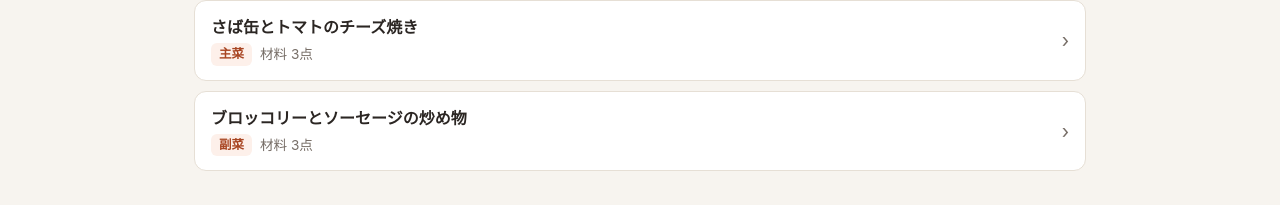
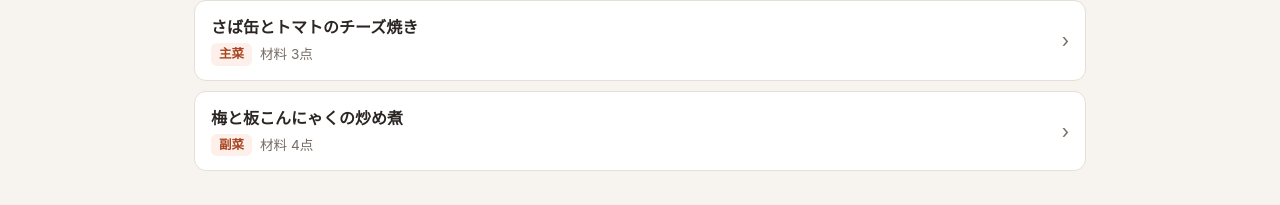
Before and after one commit to zeebraokamoto/-, a plain HTML site: page index.html in a window 1280 px wide. Shown: the part 440-645 px from the top of the page. Drawn offline with Linux system fonts and the light colour scheme.

Commit message:
Add files via upload

```diff
--- a/index.html
+++ b/index.html
@@ -427,7 +427,7 @@
         </div>
         <p class="hint" id="shoppingScopeLabel" style="margin-top:0;margin-bottom:10px;"></p>
         <div class="search-row">
-          <select id="customShopKind" style="max-width:190px;"></select>
+          <select id="customShopKind" style="max-width:200px;"></select>
           <input type="text" id="customShopInput" placeholder="追加の買い物アイテムを入力..." style="flex:1;min-width:160px;" />
           <button type="button" class="btn-primary" id="btnAddCustomShop">追加</button>
         </div>
@@ -542,12 +542,12 @@
   </nav>
 
   <script>
-    const STORAGE_KEY = 'uchino_recipe_app_state_v5';
+    const STORAGE_KEY = 'uchino_recipe_app_state_v6';
     const DEFAULT_SHARE_KEY = 'uchino-recipe-1203';
     const WEEKS = [1, 2, 3, 4];
     const DAYS = ['月', '火', '水', '木', '金', '土', '日'];
 
-    // 買い物リストの区分順（指定順）
+    // 買い物リストの区分順（その他＝食材、調味料＝調味料・油・だしなど）
     const SHOP_KINDS = [
       '果物',
       '野菜',
@@ -558,7 +558,8 @@
       '卵',
       '牛乳などの乳製品',
       '冷凍',
-      'その他'
+      'その他',
+      '調味料'
     ];
 
     // 数量ドロップダウン（分数・よく使う数字・カスタム）
@@ -589,8 +590,8 @@
           ingredients: [
             { group: '', kind: '肉', name: '鶏もも肉', amount: '300', customAmount: '', unit: 'g' },
             { group: 'A', kind: '野菜', name: '長ねぎ', amount: '1/2', customAmount: '', unit: '本' },
-            { group: 'A', kind: 'その他', name: 'ごま油', amount: '1', customAmount: '', unit: '大さじ' },
-            { group: 'A', kind: 'その他', name: '鶏がらスープの素', amount: '1', customAmount: '', unit: '小さじ' }
+            { group: 'A', kind: '調味料', name: 'ごま油', amount: '1', customAmount: '', unit: '大さじ' },
+            { group: 'A', kind: '調味料', name: '鶏がらスープの素', amount: '1', customAmount: '', unit: '小さじ' }
           ],
           steps: '1. 鶏もも肉にAをかけ、電子レンジ（600W）で約5〜6分加熱する。',
           memo: '',
@@ -603,8 +604,8 @@
           ingredients: [
             { group: '', kind: '肉', name: '豚こま切れ肉', amount: '250', customAmount: '', unit: 'g' },
             { group: '', kind: '野菜', name: 'キャベツ', amount: '1/4', customAmount: '', unit: '玉' },
-            { group: '〇', kind: 'その他', name: '味噌', amount: '1', customAmount: '', unit: '大さじ' },
-            { group: '', kind: '牛乳などの乳製品', name: 'バター', amount: '10', customAmount: '', unit: 'g' }
+            { group: '〇', kind: '調味料', name: '味噌', amount: '1', customAmount: '', unit: '大さじ' },
+            { group: '', kind: '調味料', name: 'バター', amount: '10', customAmount: '', unit: 'g' }
           ],
           steps: '1. 豚肉とキャベツを炒め、味噌とバターを絡める。',
           memo: '',
@@ -625,14 +626,15 @@
         },
         {
           id: 'rec_004',
-          title: 'ブロッコリーとソーセージの炒め物',
+          title: '梅と板こんにゃくの炒め煮',
           category: '副菜',
           ingredients: [
-            { group: '', kind: '野菜', name: 'ブロッコリー', amount: '1/2', customAmount: '', unit: '株' },
-            { group: '', kind: 'ソーセージ類', name: 'ウインナーソーセージ', amount: '4', customAmount: '', unit: '本' },
-            { group: '', kind: '野菜', name: 'にんにく', amount: '1/2', customAmount: '', unit: '片' }
+            { group: '', kind: 'その他', name: '板こんにゃく', amount: '1', customAmount: '', unit: '枚' },
+            { group: '', kind: 'その他', name: '梅干し', amount: '2', customAmount: '', unit: '個' },
+            { group: '', kind: '調味料', name: '醤油', amount: '1', customAmount: '', unit: '大さじ' },
+            { group: '', kind: '調味料', name: '水', amount: '100', customAmount: '', unit: 'ml' }
           ],
-          steps: '1. ブロッコリーとソーセージをにんにくと炒める。',
+          steps: '1. 板こんにゃくをちぎり、梅干し・醤油・水と炒め煮にする。',
           memo: '',
           url: ''
         }
@@ -652,18 +654,24 @@
 
     function guessShopKind(name, rawKind) {
       if (rawKind && SHOP_KINDS.includes(rawKind)) return rawKind;
-      // 過去データの互換マッピング
-      if (rawKind === '調味料・その他') return 'その他';
       const n = String(name || '');
+
+      // 調味料を優先判定（水・醤油・バター・みりん・酒・味噌・油・だし・塩・砂糖・酢など）
+      if (/醤油|しょうゆ|みりん|酒|味噌|みそ|塩|砂糖|酢|油|オイル|だし|出汁|スープの素|コンソメ|めんつゆ|つゆ|マヨネーズ|ケチャップ|ソース|わさび|からし|マスタード|こしょう|コショウ|胡椒|水|湯|バター/.test(n)) {
+        return '調味料';
+      }
       if (/冷凍/.test(n)) return '冷凍';
       if (/りんご|バナナ|みかん|いちご|ぶどう|桃|梨|キウイ|レモン|果物|フルーツ/.test(n)) return '果物';
       if (/豆腐|納豆|厚揚げ|油揚げ|がんも/.test(n)) return '豆腐や納豆';
       if (/ソーセージ|ウインナー|ハム|ベーコン/.test(n)) return 'ソーセージ類';
       if (/卵|たまご|玉子/.test(n)) return '卵';
-      if (/牛乳|ミルク|ヨーグルト|チーズ|バター|生クリーム|乳製品/.test(n)) return '牛乳などの乳製品';
+      if (/牛乳|ミルク|ヨーグルト|チーズ|生クリーム|乳製品/.test(n)) return '牛乳などの乳製品';
       if (/肉|豚|鶏|牛|ひき肉|ミンチ/.test(n)) return '肉';
-      if (/魚|さば|鯖|鮭|サーモン|いわし|あじ|ぶり|鯛|えび|いか|たこ|缶詰/.test(n)) return '魚';
+      if (/魚|さば|鯖|鮭|サーモン|いわし|あじ|ぶり|鯛|えび|いか|たこ/.test(n)) return '魚';
       if (/ねぎ|葱|キャベツ|トマト|ブロッコリー|にんにく|玉ねぎ|人参|にんじん|じゃがいも|大根|ほうれん草|ピーマン|レタス|きのこ|しめじ|えのき|野菜/.test(n)) return '野菜';
+
+      // 旧「調味料・その他」は調味料寄りのもの以外を「その他（梅干し・板こんにゃく等の食材）」へ
+      if (rawKind === '調味料・その他') return 'その他';
       return 'その他';
     }
 
@@ -801,7 +809,6 @@
       return `${frac.num}/${frac.den}`;
     }
 
-    // 数量・カスタム・単位から集計用情報を抽出
     function extractQuantityInfo(ing) {
       const rawAmount = ing.amount !== undefined ? String(ing.amount).trim() : '';
       const rawCustom = ing.customAmount !== undefined ? String(ing.customAmount).trim() : '';
@@ -811,7 +818,6 @@
         if (!rawCustom) {
           return { kind: 'text', text: rawUnit ? rawUnit : '', unit: rawUnit };
         }
-        // カスタム欄に「300g」や「1/2」のように入っている場合もなるべく解析
         const match = rawCustom.match(/^(\d+\/\d+|\d+(?:\.\d+)?)\s*(.*)$/);
         if (match) {
           const frac = parseNumberTokenToFraction(match[1]);
@@ -833,7 +839,6 @@
         return { kind: 'qty', frac, unit: unitLabel };
       }
 
-      // 「適量」「少々」などの文字列数量
       const combinedText = `${rawAmount}${rawUnit}${rawCustom ? `（${rawCustom}）` : ''}`;
       return { kind: 'text', text: combinedText, unit: rawUnit };
     }
@@ -981,7 +986,6 @@
         (u) => `<option value="${escapeAttr(u)}" ${u === unitVal ? 'selected' : ''}>${u || '単位'}</option>`
       ).join('');
 
-      // 並び順：グループ(－/〇/A) -> 区分 -> 材料名 -> 数量 -> カスタム -> 単位 -> 削除
       div.innerHTML = `
         <select class="ing-group" title="グループ接頭辞">
           <option value="" ${groupVal === '' ? 'selected' : ''}>－</option>
@@ -1096,7 +1100,6 @@
       alert('第1週〜第4週（1か月分）の献立を作成しました！');
     }
 
-    // 「選んだ1週間分（activeWeek）」だけを買い物リストへ反映
     function reflectActiveWeekToShopping() {
       const keys = DAYS.map((d) => getMealKey(activeWeek, d));
       const hasAny = keys.some((k) => {
@@ -1129,7 +1132,6 @@
         scopeEl.textContent = '献立タブで週を選び、「🛒 第〇週を買い物リストへ反映」を押すと1週間分の材料が合算表示されます。';
       }
 
-      // 区分ごとの材料集計マップ: kind -> name -> { name, qtyByUnit: Map(unit -> frac), extras: Set(text) }
       const kindMap = {};
       SHOP_KINDS.forEach((k) => {
         kindMap[k] = new Map();
```
